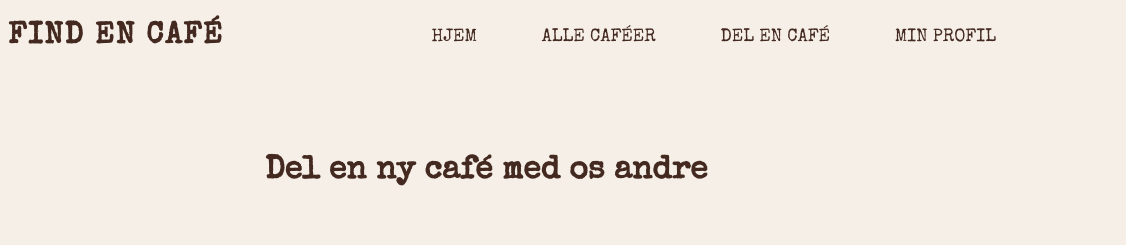
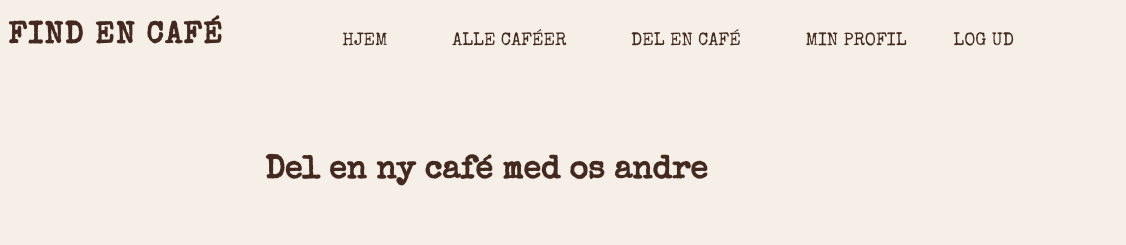
Before and after one commit to ViktorBach/Portfolio6BackendAPI, a website: page newcafe.html in a window 1280 px wide. Shown: the top 245 px of the page, 154-1280 px from the left. Drawn offline with nearby package versions, Linux system fonts and the light colour scheme; sample sign-in values are in the browser's storage; a web font is replaced by a local one.

Commit message:
Add logout button stuff

```diff
--- a/cafelist.css
+++ b/cafelist.css
@@ -51,6 +51,16 @@ nav li a {
     color: #43291f;
     text-decoration: none;
 }
+#logout-button {
+    background-color: transparent;
+    border-color: transparent;
+    font-size: 18px;
+    text-transform: uppercase;
+    color: #43291f;
+}
+#logout-button:hover, #logout-button:active {
+    cursor: pointer;
+}
 
 .main-content {
     justify-content: left;
--- a/favoritecafes.css
+++ b/favoritecafes.css
@@ -51,6 +51,16 @@ nav li a {
     color: #43291f;
     text-decoration: none;
 }
+#logout-button {
+    background-color: transparent;
+    border-color: transparent;
+    font-size: 18px;
+    text-transform: uppercase;
+    color: #43291f;
+}
+#logout-button:hover, #logout-button:active {
+    cursor: pointer;
+}
 
 .all-cafes-container {
     width: calc(33.33% - 20px);
--- a/newcafe.css
+++ b/newcafe.css
@@ -48,6 +48,16 @@ nav li a {
     padding: 0 30px;
     color: #43291f;
     text-decoration: none;
+}
+#logout-button {
+    background-color: transparent;
+    border-color: transparent;
+    font-size: 18px;
+    text-transform: uppercase;
+    color: #43291f;
+}
+#logout-button:hover, #logout-button:active {
+    cursor: pointer;
 }
 
 h1 {
--- a/newcafe.html
+++ b/newcafe.html
@@ -24,6 +24,9 @@
       </li>
       <li>
         <a href="profile.html">Min profil</a>
+      </li>
+      <li>
+        <button id="logout-button">Log ud</button>
       </li>
     </ul>
   </nav>
--- a/newcafe.js
+++ b/newcafe.js
@@ -1,3 +1,10 @@
+// Check if user is authenticated. If not, redirect to index.html
+if (!sessionStorage.getItem('userEmail')) {
+    console.log('User not authenticated. Redirectiing to index.html');
+    // User not authenticated, redirect to index.html
+    window.location.href = './index.html';
+}
+
 
 //Create new cafe
 const newCafeName = document.querySelector('#cafe-name');
@@ -41,3 +48,11 @@ createButton.addEventListener('click', function (){
             }
         })
 })
+
+// Logout functionality
+const logoutButton = document.querySelector('#logout-button')
+logoutButton.addEventListener('click', function() {
+    sessionStorage.removeItem('userEmail');
+    sessionStorage.removeItem('userName');
+    window.location.href = './index.html';
+})
--- a/profile.css
+++ b/profile.css
@@ -51,6 +51,16 @@ nav li a {
     color: #43291f;
     text-decoration: none;
 }
+#logout-button {
+    background-color: transparent;
+    border-color: transparent;
+    font-size: 18px;
+    text-transform: uppercase;
+    color: #43291f;
+}
+#logout-button:hover, #logout-button:active {
+    cursor: pointer;
+}
 
 h1 {
     margin-top: 50px;
```
Also changed, not shown: cafelist.html (+3 -0 lines), cafelist.js (+11 -15 lines), favoritecafes.html (+3 -0 lines), favoritecafes.js (+15 -0 lines), profile.html (+3 -0 lines), profile.js (+14 -0 lines).
